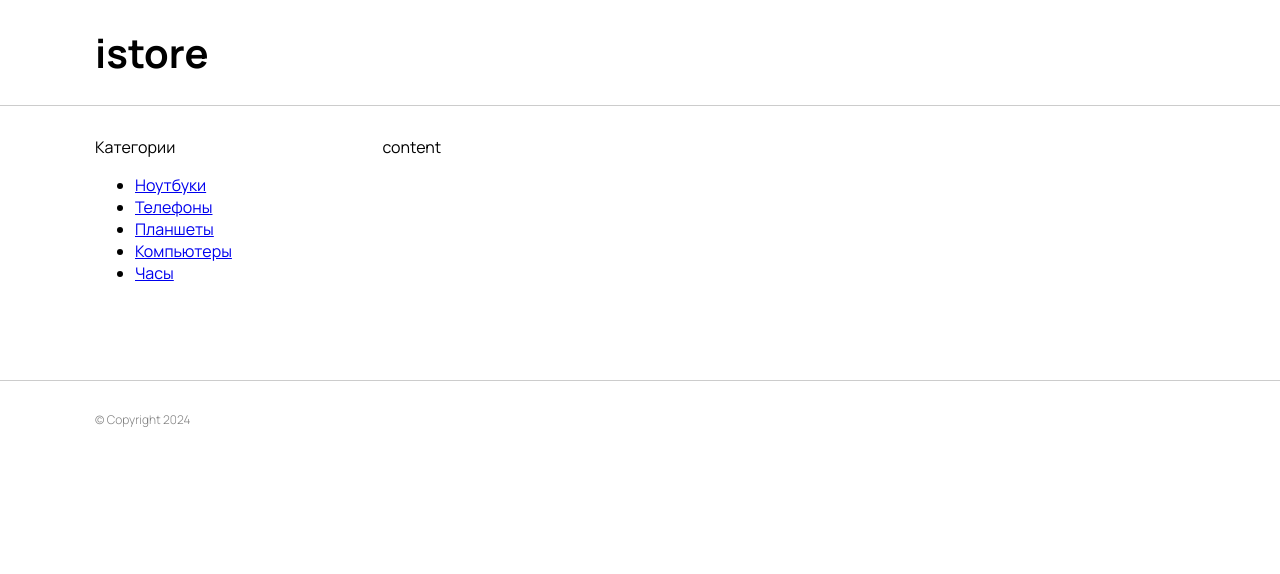
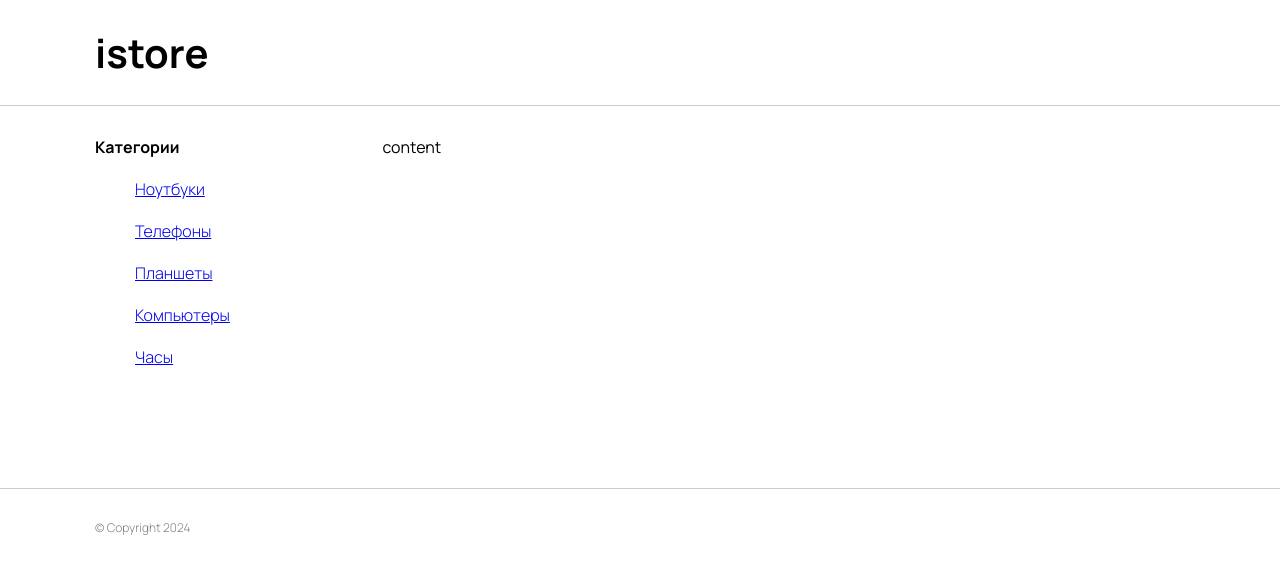
Before and after one commit to Nattyme/istore, a React (Create React App) app: page / in a window 1280 px wide. Shown: the top 574 px of the page. Built offline with nearby package versions, Linux system fonts and the light colour scheme.

Commit message:
categories base stile

```diff
--- /dev/null
+++ b/src/components/Categories/Categories.js
@@ -0,0 +1,23 @@
+import './style.css';
+
+function Categories () {
+    return (
+        <div className="widget">
+            <div className="widget__title">
+                Категории
+            </div>
+
+            <div className="widget__body">
+                <ul className="cat-list">
+                    <li><a href="#!">Ноутбуки</a></li>
+                    <li><a href="#!">Телефоны</a></li>
+                    <li><a href="#!">Планшеты</a></li>
+                    <li><a href="#!">Компьютеры</a></li>
+                    <li><a href="#!">Часы</a></li>
+                </ul>
+            </div>
+        </div>
+    )
+}
+
+export default Categories;
--- /dev/null
+++ b/src/components/Categories/style.css
@@ -0,0 +1,29 @@
+.widget {
+    margin-bottom: 40px;
+}
+
+.widget__title {
+    margin-bottom: 20px;
+
+    font-weight: 700;
+    font-size: 16px;
+}
+
+.widget__body {
+
+}
+
+.cat-list {
+    list-style-type: none;
+
+    font-size: 16px;
+    font-weight: 300;
+
+    display: grid;
+    row-gap: 20px;
+}
+
+.cat a {
+    color: #000;
+    text-decoration: none;
+}
--- a/src/components/Main/Main.js
+++ b/src/components/Main/Main.js
@@ -1,24 +1,11 @@
 import './style.css';
+import Categories from '../Categories/Categories';
 
 function Main () {
     return (
         <main className="main container">
             <aside className="sidebar">
-                <div className="widget">
-                    <div className="widget__title">
-                        Категории
-                    </div>
-
-                    <div className="widget__body">
-                        <ul className="cat-list">
-                            <li><a href="#!">Ноутбуки</a></li>
-                            <li><a href="#!">Телефоны</a></li>
-                            <li><a href="#!">Планшеты</a></li>
-                            <li><a href="#!">Компьютеры</a></li>
-                            <li><a href="#!">Часы</a></li>
-                        </ul>
-                    </div>
-                </div>
+               <Categories />
             </aside>
             <div className="content">content</div>
         </main>
```
